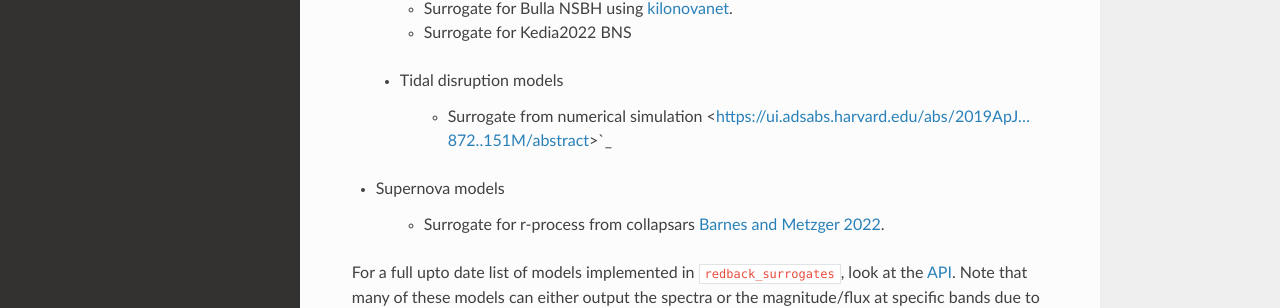
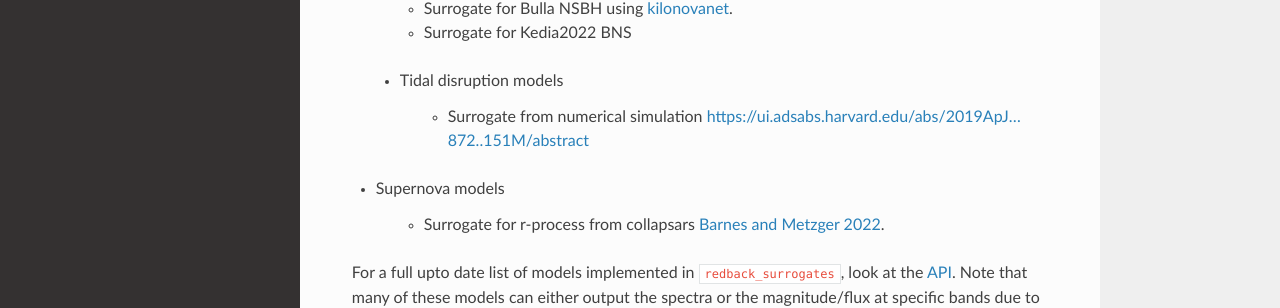
Before and after one commit to nikhil-sarin/redback_surrogates, a Sphinx documentation site: the page built from docs/models.txt, in a window 1280 px wide and 900 px high, scrolled down 460 px. Shown: the part 151-459 px from the top of the window. Built offline with Sphinx 7.4.7 and the Read the Docs theme 2.0.0, drawn with Linux system fonts in a browser that asks for light colours.

Commit message:
Pain and suffering

```diff
--- a/docs/models.txt
+++ b/docs/models.txt
@@ -23,7 +23,7 @@ Specifically, the surrogate models included in this package are:
 
  - Tidal disruption models
 
-    - Surrogate from numerical simulation <https://ui.adsabs.harvard.edu/abs/2019ApJ...872..151M/abstract>`_
+    - Surrogate from numerical simulation `<https://ui.adsabs.harvard.edu/abs/2019ApJ...872..151M/abstract>`_
 
 - Supernova models
 
```
